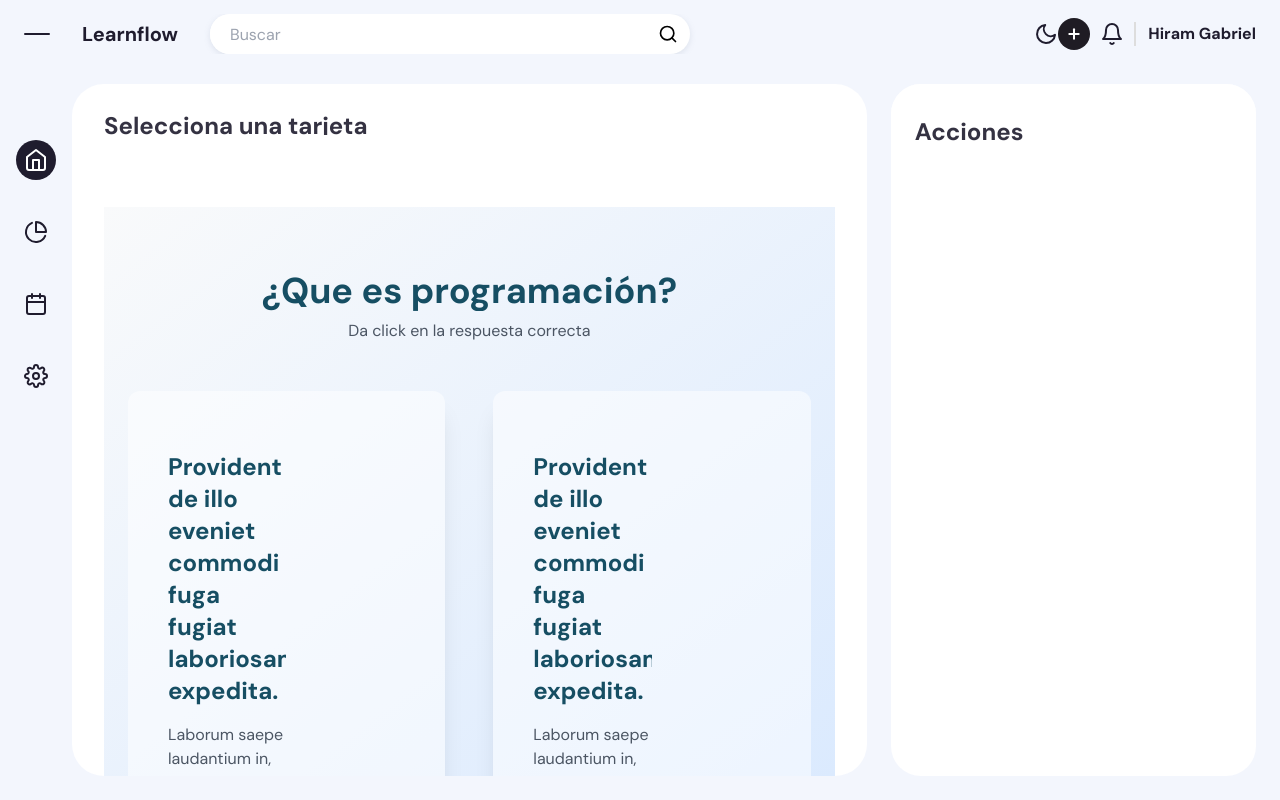
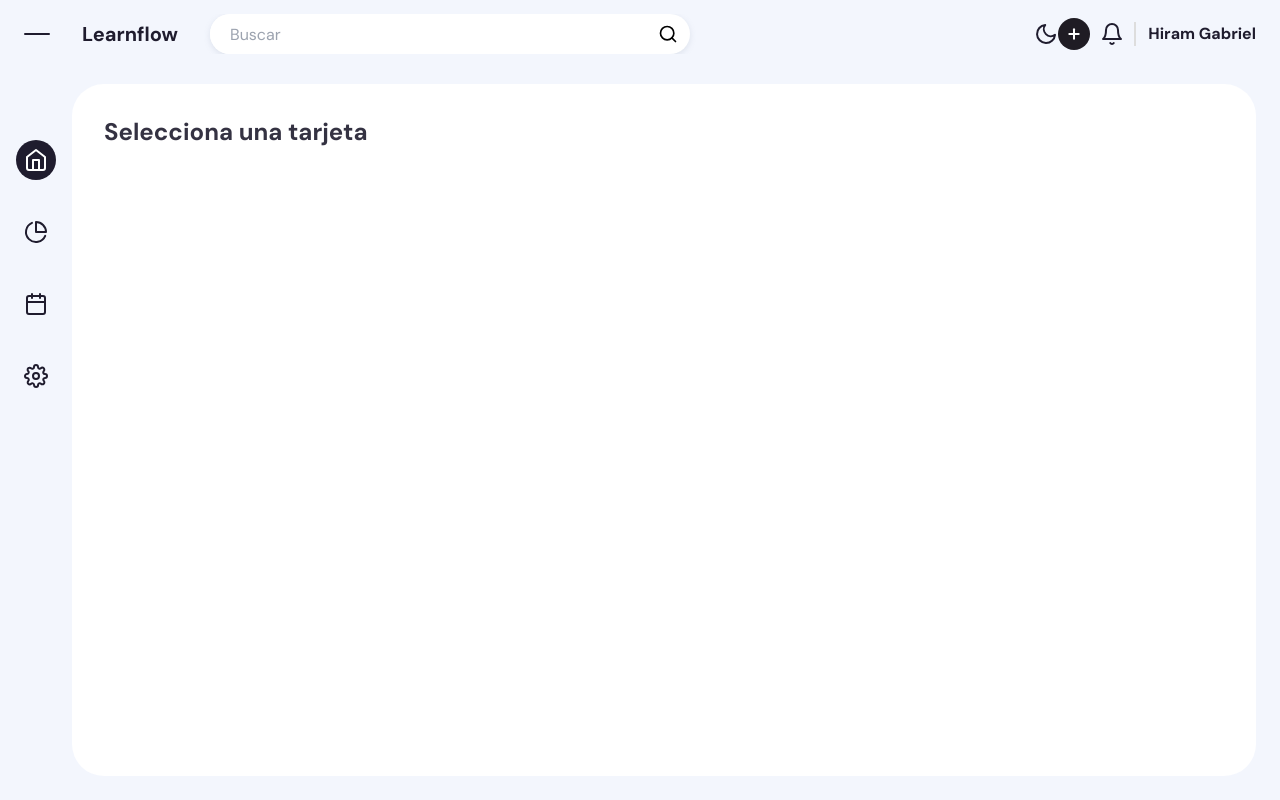
Before and after one commit to hiramgabriel1/learnflow, a SvelteKit app: page /flashcards in a window 1280 px wide. Built offline with nearby package versions, Linux system fonts and the light colour scheme.

Commit message:
change view cards

```diff
--- a/src/routes/+page.svelte
+++ b/src/routes/+page.svelte
@@ -96,7 +96,7 @@
     <div class="projects-section">
       <div class="projects-section-header">
         <p>Continua estudiando</p>
-        <p class="time">{currentDate.toLocaleDateString()}</p>
+        <p class="time">{currentDate.toDateString()}</p>
       </div>
       <div class="projects-section-line">
         <div class="projects-status">
--- a/src/routes/flashcards/+page.svelte
+++ b/src/routes/flashcards/+page.svelte
@@ -110,22 +110,22 @@
         <p class="text-center font-bolder">Selecciona una tarjeta</p>
         <!-- <p class="time">{ currentDate.toLocaleDateString() }</p> -->
       </div>
+      <br><br>
+      <!-- todo: index component -->
 
-      <br><br>
-  <!-- index -->
+      <!-- todo: final component -->
 
-  <!-- component -->
-<div class="py-16 bg-gradient-to-br from-gray-50 to-blue-100 overflow-auto border-10">
+      <!-- index -->
+<!-- <div class="py-16 bg-gradient-to-br from-gray-50 to-blue-100 overflow-auto border-10">
   <div class="container m-auto px-6 text-gray-600 md:px-12 xl:px-6 border-10">
       <div class="mb-12 space-y-2 text-center">
-        <h2 class="text-2xl text-cyan-900 font-bold md:text-4xl">¿Que es programación?</h2>
+        <h2 class="text-2xl text-cyan-900 font-bold md:text-4xl">¿Qué es programación?</h2>
         <p class="lg:w-6/12 lg:mx-auto">Da click en la respuesta correcta</p>
       </div>
 
-      <!-- ? response #1 -->
       <div class="grid gap-12 lg:grid-cols-2">
         <div class="p-10 rounded-xl group sm:flex space-x-6 bg-white bg-opacity-50 shadow-xl hover:rounded-2xl">
-          <!-- <img src="https://tailus.io/sources/blocks/twocards/preview/images/woman.jpg" alt="art cover" loading="lazy" width="1000" height="667" class="h-56 sm:h-full w-full sm:w-5/12 object-cover object-top rounded-lg transition duration-500 group-hover:rounded-xl"> -->
+          <img src="https://tailus.io/sources/blocks/twocards/preview/images/woman.jpg" alt="art cover" loading="lazy" width="1000" height="667" class="h-56 sm:h-full w-full sm:w-5/12 object-cover object-top rounded-lg transition duration-500 group-hover:rounded-xl">
           <div class="sm:w-7/12 pl-0 p-5">
             <div class="space-y-2">
               <div class="space-y-4">
@@ -136,12 +136,9 @@
             </div>
           </div>
         </div>
-        <!-- ? finish response #1 -->
 
-
-        <!-- ? response #2 -->
         <div class="p-10 rounded-xl group sm:flex space-x-6 bg-white bg-opacity-50 shadow-xl hover:rounded-2xl">
-          <!-- <img src="https://tailus.io/sources/blocks/twocards/preview/images/man.jpg" alt="art cover" loading="lazy" width="1000" height="667" class="h-56 sm:h-full w-full sm:w-5/12 object-cover object-top rounded-lg transition duration-500 group-hover:rounded-xl"> -->
+          <img src="https://tailus.io/sources/blocks/twocards/preview/images/man.jpg" alt="art cover" loading="lazy" width="1000" height="667" class="h-56 sm:h-full w-full sm:w-5/12 object-cover object-top rounded-lg transition duration-500 group-hover:rounded-xl">
           <div class="sm:w-7/12 pl-0 p-5">
             <div class="space-y-2">
               <div class="space-y-4">
@@ -149,24 +146,17 @@
                 <p class="text-gray-600">Laborum saepe laudantium in, voluptates ex placeat quo harum aliquam totam, doloribus eum impedit atque! Temporibus...</p>
               </div>
               <button class="block w-max text-cyan-600">Seleccionar ✔</button>
-              <!-- <a href="https://tailus.io" class="block w-max text-cyan-600">Read more</a> -->
             </div>
           </div>
         </div>
-        <!-- ? finish response #2 -->
       </div>
-      <!-- ? content cards finish -->
-
   </div>
-  <!-- ? finish components cards -->
-</div>
+</div> -->
     <!-- finish -->
-
-
   </div>
 
   <!-- ? acciones start -->
-  <div class="messages-section hidden sm:block">
+  <!-- <div class="messages-section hidden sm:block">
     <button class="messages-close">
       <svg xmlns="http://www.w3.org/2000/svg" width="24" height="24" viewBox="0 0 24 24" fill="none" stroke="currentColor" stroke-width="2" stroke-linecap="round" stroke-linejoin="round" class="feather feather-x-circle">
         <circle cx="12" cy="12" r="10" />
@@ -176,9 +166,8 @@
     <div class="projects-section-header">
       <p>Acciones</p>
     </div>
-    <!-- ? acciones finish -->
+  </div> -->
 
-  </div>
-
+  <!-- ? dont touch -->
   </div>
   </div>
```
